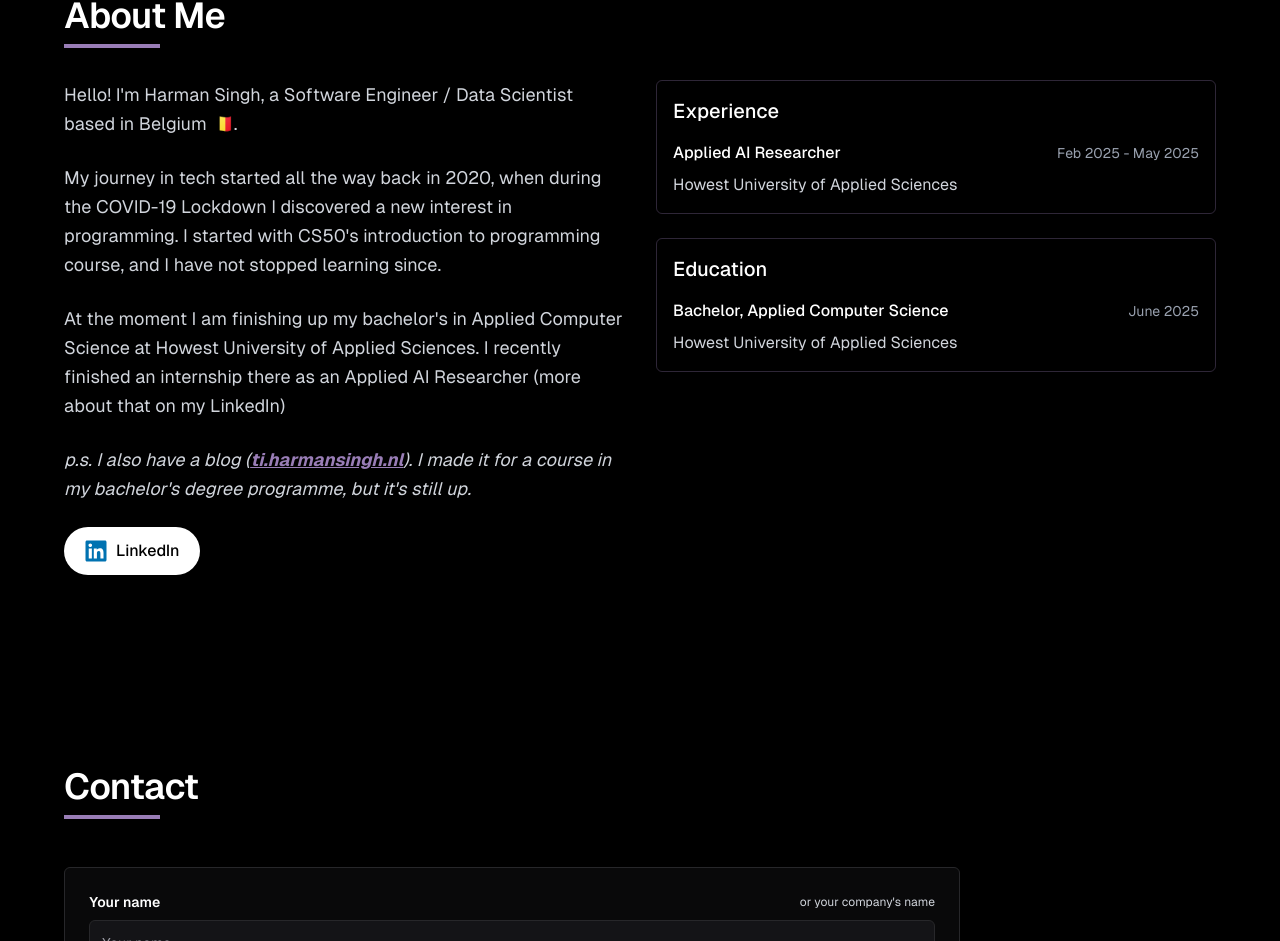
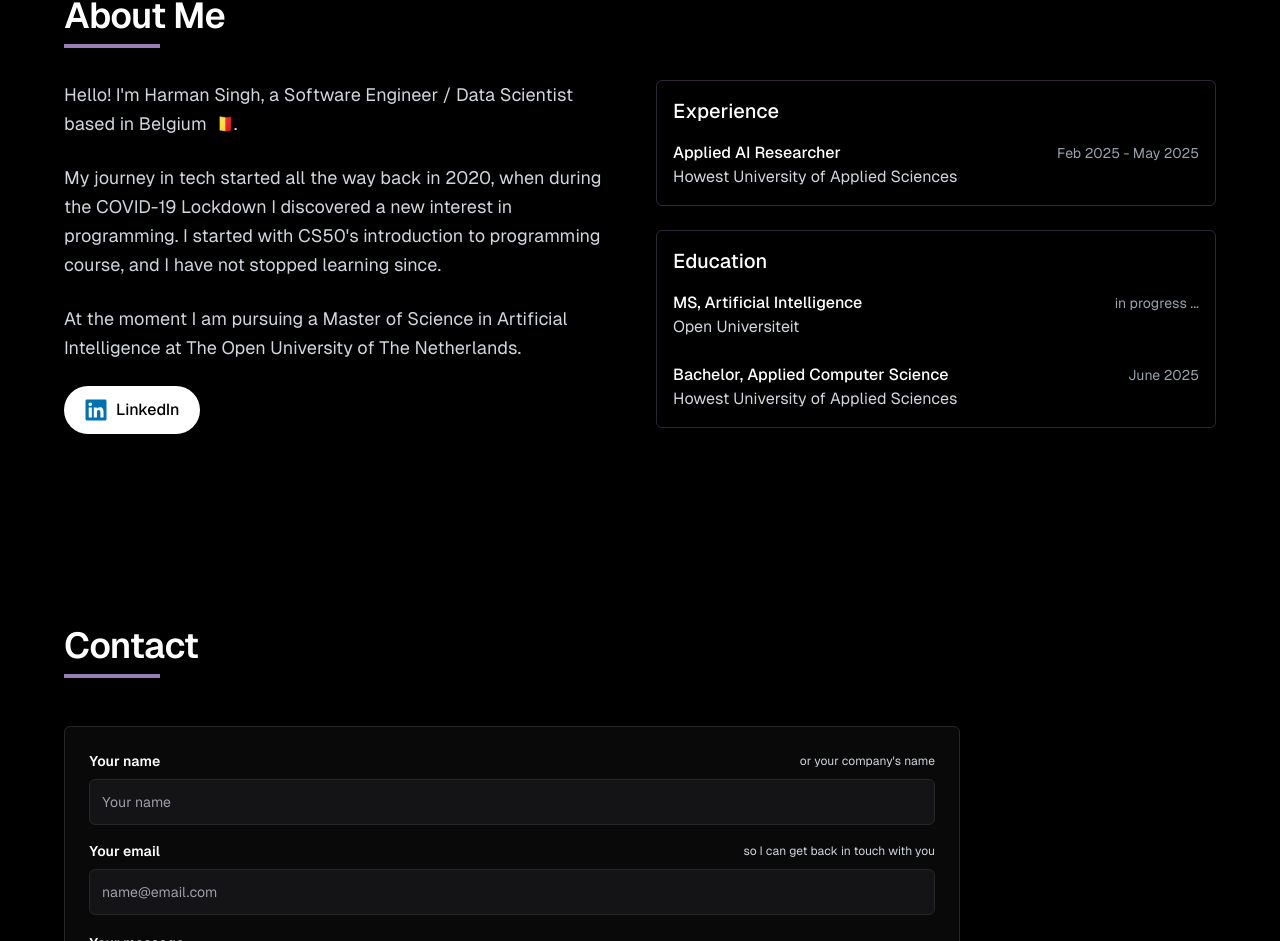
Before and after one commit to Harmxn02/harmansingh.nl, a Next.js app: page / in a window 1280 px wide. Shown: the part 3474-4415 px from the top of the page. Built offline with nearby package versions, Linux system fonts and the light colour scheme.

Commit message:
FEAT: Update education details in About component

```diff
--- a/src/app/components/About.jsx
+++ b/src/app/components/About.jsx
@@ -43,13 +43,12 @@ const About = () => {
 						stopped learning since.
 					</p>
 					<p className="text-textPrimary text-lg leading-relaxed">
-						At the moment I am finishing up my bachelor&apos;s in
-						Applied Computer Science at Howest University of Applied
-						Sciences. I recently finished an internship there as an
-						Applied AI Researcher (more about that on my LinkedIn)
+						At the moment I am pursuing a Master of Science in
+						Artificial Intelligence at The Open University of The
+						Netherlands.
 					</p>
 
-					<p className="text-textPrimary text-lg leading-relaxed italic">
+					{/* <p className="text-textPrimary text-lg leading-relaxed italic">
 						p.s. I also have a blog (
 						<strong>
 							<a
@@ -64,7 +63,7 @@ const About = () => {
 						</strong>
 						). I made it for a course in my bachelor&apos;s degree
 						programme, but it&apos;s still up.
-					</p>
+					</p> */}
 					<CTA
 						icon={<FaLinkedin className="text-[#0072b1]" />}
 						content="LinkedIn"
@@ -96,7 +95,8 @@ const About = () => {
 						data-aos-delay="250"
 					>
 						<h3 className="mb-4 text-xl font-medium">Experience</h3>
-						<div className="space-y-2">
+						<div className="space-y-6">
+							<div>
 								<p className="flex items-center justify-between">
 									<span className="font-medium">
 										Applied AI Researcher
@@ -109,6 +109,7 @@ const About = () => {
 									Howest University of Applied Sciences
 								</p>
 							</div>
+						</div>
 					</div>{" "}
 					<div
 						className="border-pillSecondary rounded-md border px-4 py-4"
@@ -116,7 +117,21 @@ const About = () => {
 						data-aos-delay="300"
 					>
 						<h3 className="mb-4 text-xl font-medium">Education</h3>
-						<div className="space-y-2">
+						<div className="space-y-6">
+							<div className="">
+								<p className="flex items-center justify-between">
+									<span className="font-medium">
+										MS, Artificial Intelligence
+									</span>
+									<span className="text-sm text-gray-400">
+										in progress ...{" "}
+									</span>
+								</p>
+								<p className="text-textPrimary">
+									Open Universiteit
+								</p>
+							</div>{" "}
+							<div className="">
 								<p className="flex items-center justify-between">
 									<span className="font-medium">
 										Bachelor, Applied Computer Science
@@ -132,6 +147,7 @@ const About = () => {
 						</div>
 					</div>
 				</div>
+			</div>
 		</section>
 	);
 };
```
Lines whose indentation alone changed are shown as unchanged.
